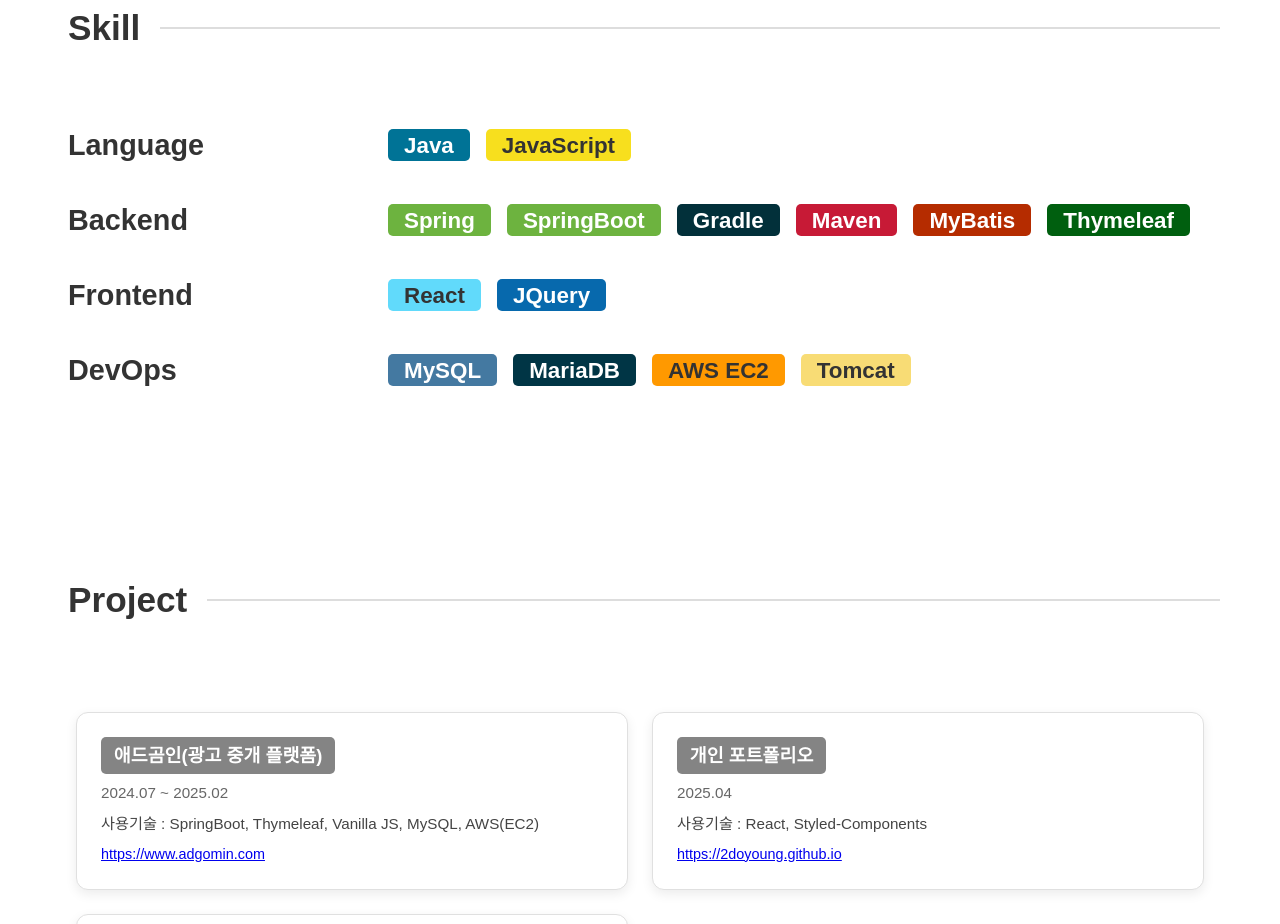
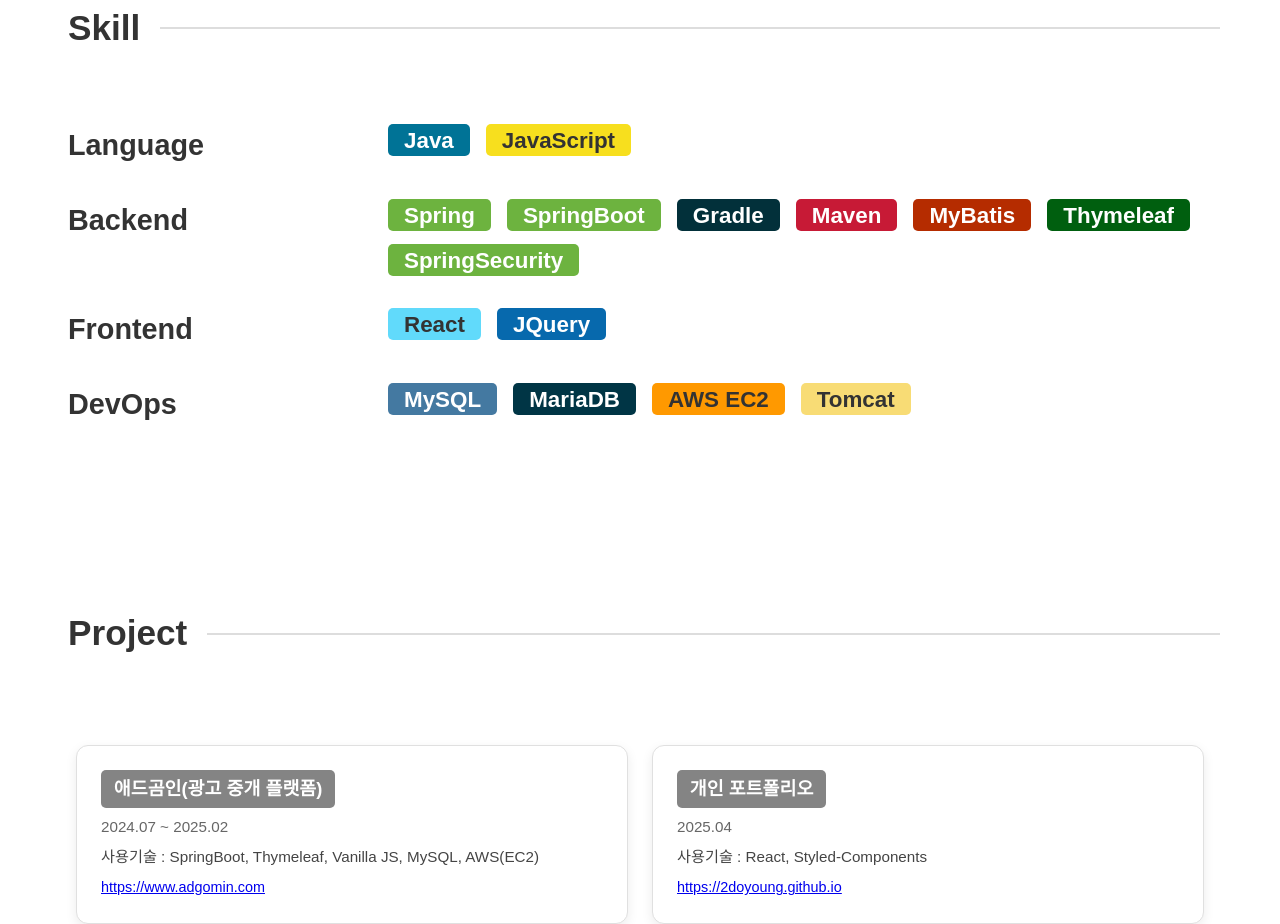
Before and after one commit to 2Doyoung/2Doyoung.github.io, a React (Create React App) app in the folder 2doyoung-github-io/: page / in a window 1280 px wide. Shown: the part 2280-3204 px from the top of the page. Built offline with nearby package versions, Linux system fonts and the light colour scheme.

Commit message:
skill add

```diff
--- a/2doyoung-github-io/src/components/sections/Skill.js
+++ b/2doyoung-github-io/src/components/sections/Skill.js
@@ -3,24 +3,32 @@
 
 const SkillWrapStyled = styled.div`
   display: flex;
+  align-items: flex-start;
+  margin-bottom: 2rem;
 `;
 
 const SkillTitleStyled = styled.div`
   font-size: 1.8rem;
   font-weight: 600;
   width: 20rem;
-    margin-bottom: 2rem;
   margin-left: 0.5rem;
 `;
 
+const SkillContentStyled = styled.div`
+  display: flex;
+  flex-wrap: wrap;
+  gap: 0.8rem 1rem;
+  flex: 1;
+`;
+
 const SkillListStyled = styled.div`
-    margin-right: 1rem;
   font-size: 1.4rem;
   height: 2rem;
   padding: 0rem 1rem;
   border-radius: 5px;
   font-weight: 700;
-    margin-top: 0.3rem;
+  color: ${(props) => props.color};
+  background-color: ${(props) => props.bg};
 `;
 
 const skillList = [
@@ -71,6 +79,11 @@
           skillName: "Thymeleaf",
           skillColor: "#FFFFFF",
           skillBackgroundColor: "#005F0F"
+        },
+        {
+          skillName: "SpringSecurity",
+          skillColor: "#FFFFFF",
+          skillBackgroundColor: "#6DB33F"
         }
       ]
     },
@@ -130,11 +143,17 @@
     return (
       <SkillWrapStyled>
         <SkillTitleStyled>{skills.skillTitle}</SkillTitleStyled>
-            {skills.skillSubList.map((skillSub, index) => {
-                return (
-                    <SkillSubListItem key={index} skillName={skillSub.skillName} skillColor={skillSub.skillColor} skillBackgroundColor={skillSub.skillBackgroundColor}></SkillSubListItem>
-                )
-            })}
+        <SkillContentStyled>
+          {skills.skillSubList.map((skill, index) => (
+            <SkillListStyled
+              key={index}
+              color={skill.skillColor}
+              bg={skill.skillBackgroundColor}
+            >
+              {skill.skillName}
+            </SkillListStyled>
+          ))}
+        </SkillContentStyled>
     </SkillWrapStyled>
     )
 }
```
Lines whose indentation alone changed are shown as unchanged.
